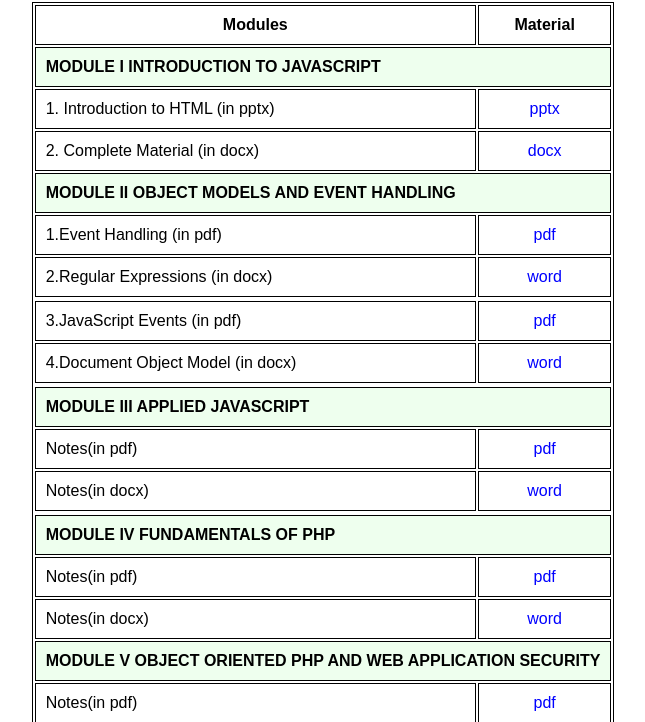
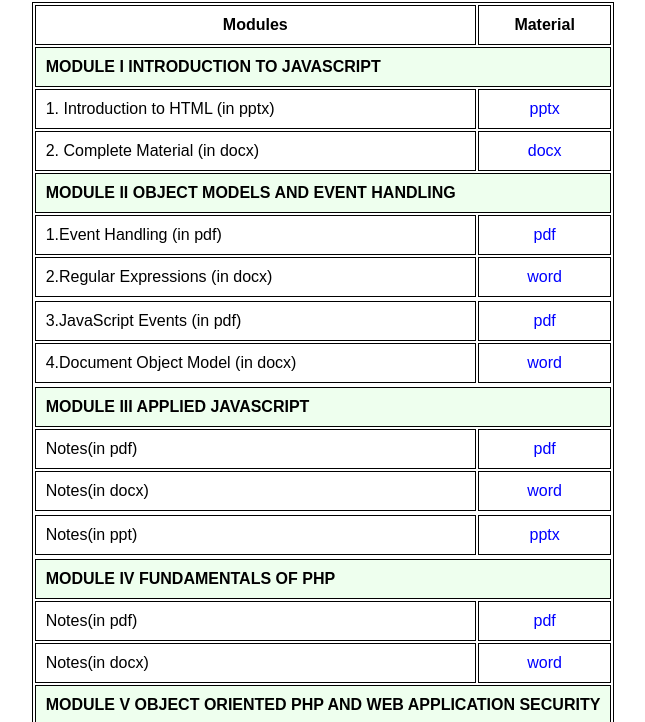
Before and after one commit to deva3522/scripting24.tech, a plain HTML site: page index.html in a window 1280 px wide. Shown: the part 917-1639 px from the top of the page, without its empty margins (317-962 px from the left). Drawn offline with Linux system fonts and the light colour scheme.

Commit message:
Update index.html

```diff
--- a/index.html
+++ b/index.html
@@ -184,6 +184,10 @@ Click on the links below to download in the format of PPT/PDF/Docx/jpeg.
      <td> Notes(in docx) </td>
      <td> <a href=" "><center> word </center></a></td>
 <tr>
+     <tr>
+     <td> Notes(in ppt) </td>
+     <td> <a href=" "><center> pptx </center></a></td>
+<tr>
 <tr> <td colspan=2 bgcolor="#EEFFEE"> <b> MODULE IV FUNDAMENTALS OF PHP </b> </td> </tr>
 
 <tr>
```
